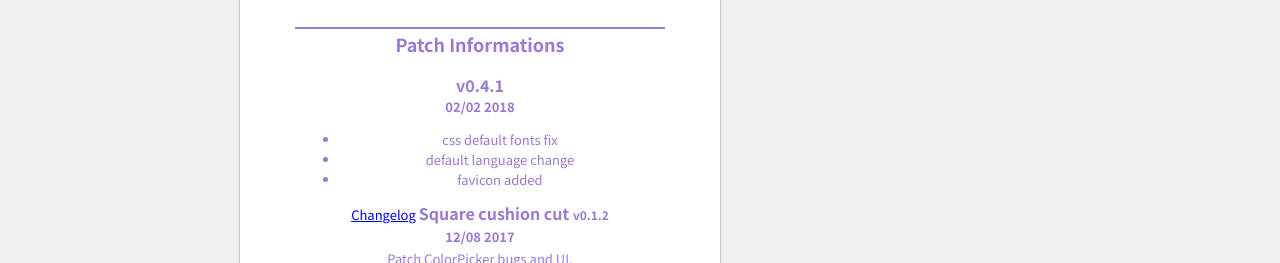
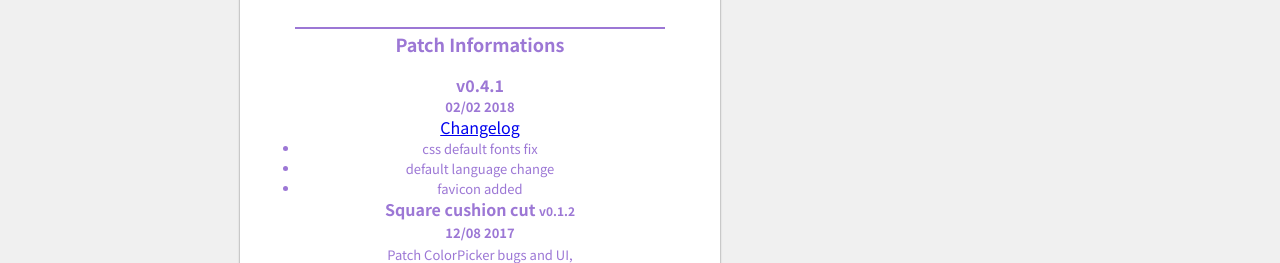
Before and after one commit to lalafellsleep/FancyDetail, a plain HTML site: page popup.html in a window 1280 px wide. Shown: the part 537-800 px from the top of the page. Drawn offline with Linux system fonts and the light colour scheme; a web font is replaced by a local one.

Commit message:
changelog fix

```diff
--- a/css/setting.css
+++ b/css/setting.css
@@ -10,7 +10,11 @@ html {
 	background: #F0F0F0;
 }
 * {
-	font-family: '맑은 고딕', 'Noto Sans KR';
+	font-family: '맑은 고딕', 'Meiryo', 'Noto Sans KR', 'Segoe UI', Tahoma, Verdana, sans-serif;
+}
+ul {
+	margin:0;
+	padding:0;
 }
 .header {
 	height: 56px;
--- a/popup.html
+++ b/popup.html
@@ -139,13 +139,13 @@
 							<br>
 							<b>v0.4.1</b><br>
 							<b style="font-size:13px;">02/02 2018</b><br>
+							<a href="https://github.com/laiglinne-ff/cleaveore.FancyAmethyst/commit/10a8677f1bb3826b7c5d53168259152a7f3157b4" target="_blank">Changelog</a>
 							<span style="font-size:13px;">
 								<ul>
 									<li>css default fonts fix</li>
 									<li>default language change</li>
 									<li>favicon added</li>
 								</ul>
-								<a href="https://github.com/laiglinne-ff/cleaveore.FancyAmethyst/commit/10a8677f1bb3826b7c5d53168259152a7f3157b4" target="_blank">Changelog</a>
 							</span>
 							<b>Square cushion cut <span style="font-size:12px;">v0.1.2</span></b><br>
 							<b style="font-size:13px;">12/08 2017</b><br>
```
